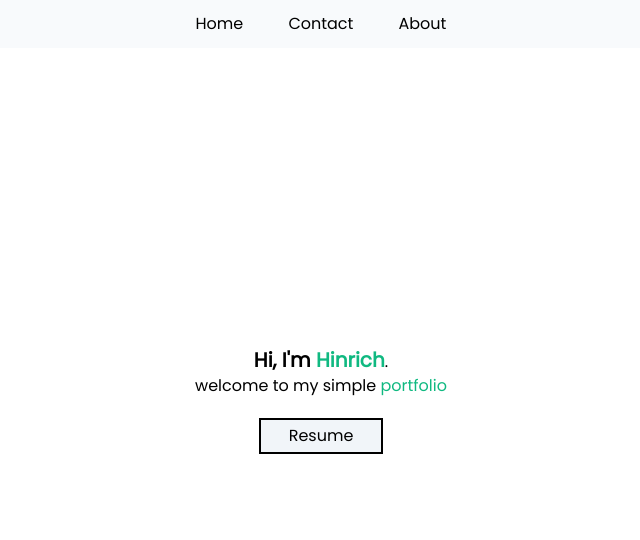
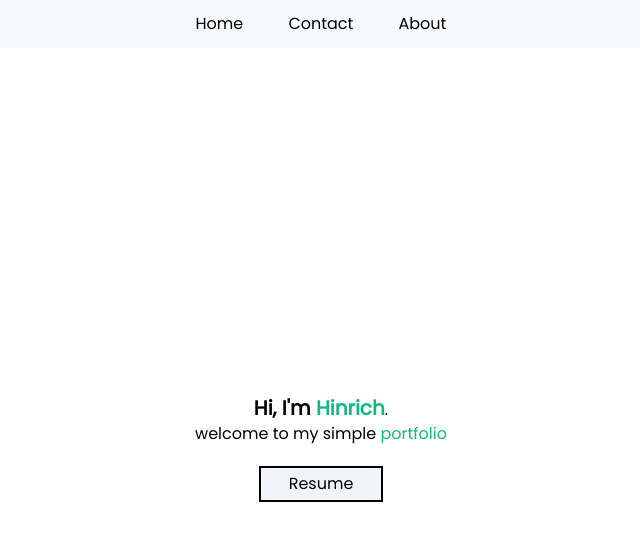
Before and after one commit to Amaterasu10/react-portfolio-vite, a React (Vite) app: page / in a window 1280 px wide. Shown: the top 540 px of the page, without its empty margins (319-959 px from the left). Built offline with nearby package versions, Linux system fonts and the light colour scheme.

Commit message:
added the calc(100vh - the TopNav height) to the main tag instead of adding it in each page

```diff
--- a/src/App.jsx
+++ b/src/App.jsx
@@ -8,7 +8,7 @@ function App() {
       <header className='fixed w-full'>
         <TopNav/>
       </header>
-      <main >
+      <main className='h-[calc(100vh-3rem)] pt-12'>
         <Outlet/>
       </main>
     </div>
```
